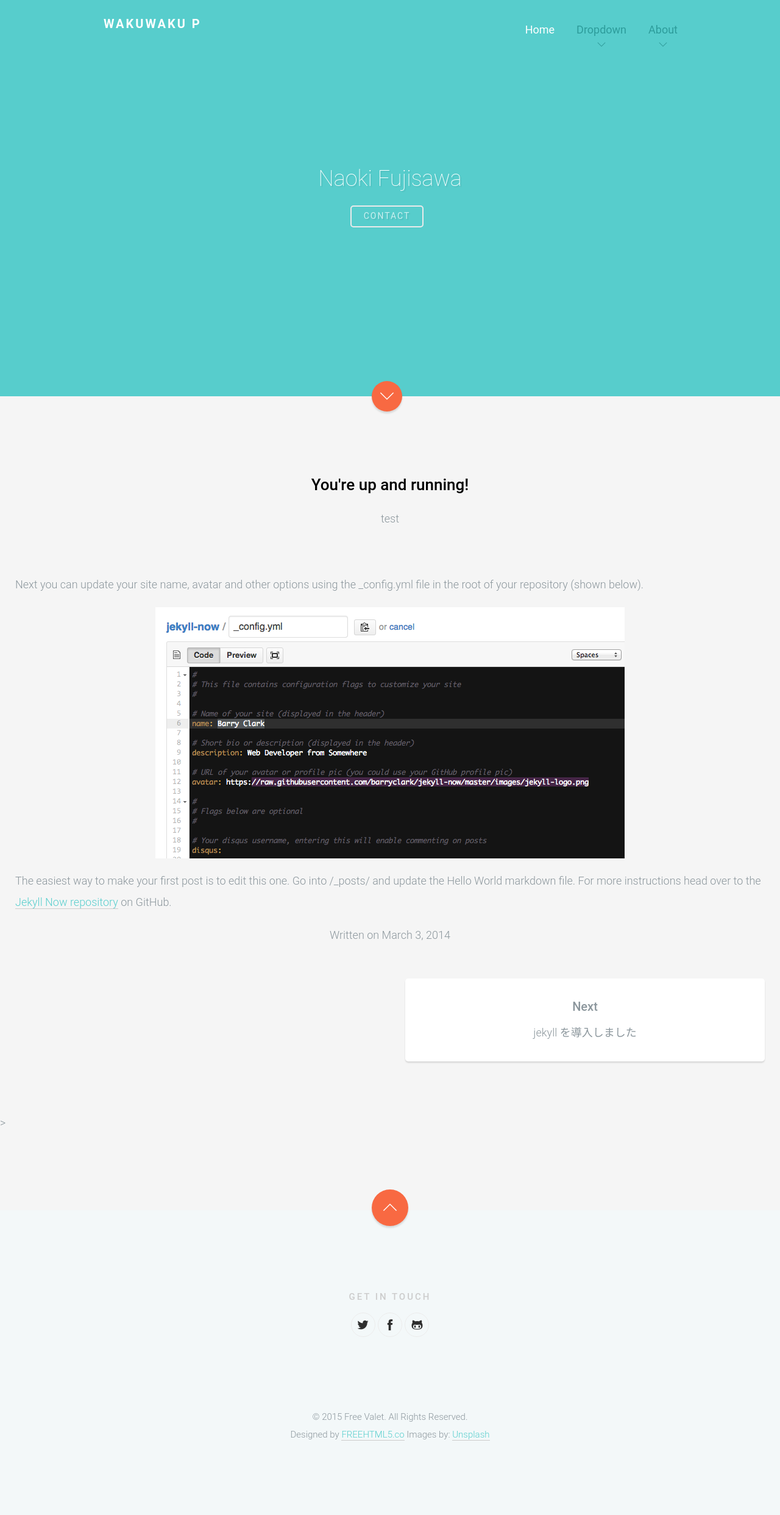
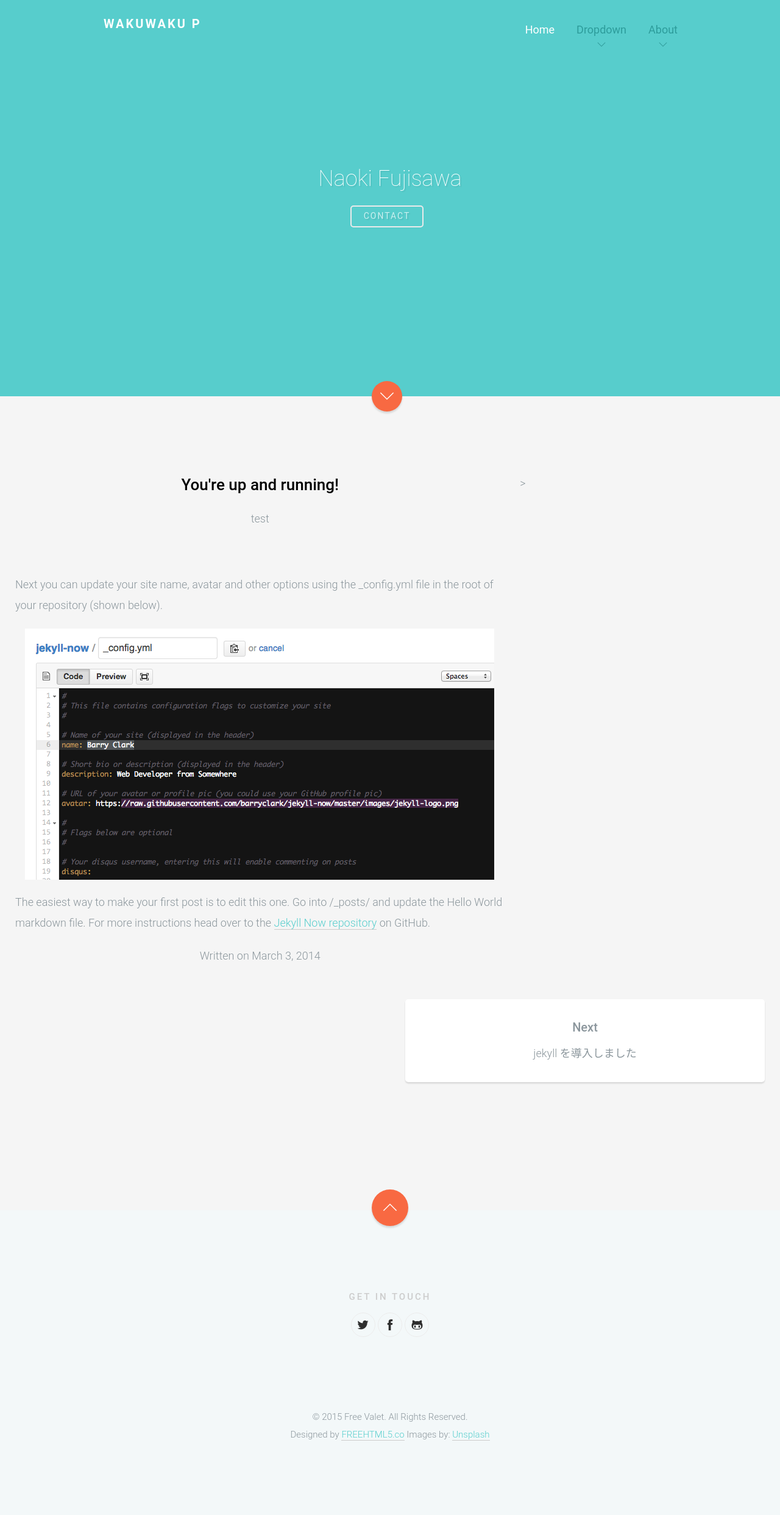
Before and after one commit to WakuwakuP/wakuwakup.github.io, a Jekyll site: the page built from _posts/2014-3-3-Hello-World.md, in a window 1280 px wide. Shown: the whole page at 61% size. Built offline with Jekyll 4.4.1, drawn with Linux system fonts in a browser that asks for light colours.

Commit message:
no message

```diff
--- a/_layouts/post.html
+++ b/_layouts/post.html
@@ -6,14 +6,14 @@ layout: default
   <div class="fh5co-cards">
     <div class="container-fluid">
       <div class="row animate-box">
-        <div class="col-md-12 heading text-center">
+        <div class="col-md-8 heading text-center">
           <h2>{{ page.title }}</h2>
           <p>{{ page.category }}</p>
         </div>
-        <div class="col-md-12 animate-box fadeInUp animated">
+        <div class="col-md-8 animate-box fadeInUp animated">
           {{ content }}
         </div>
-        <div class="col-md-12 heading text-center">
+        <div class="col-md-8 heading text-center">
           Written on {{ page.date | date: "%B %e, %Y" }}
         </div>
         <div>
```
